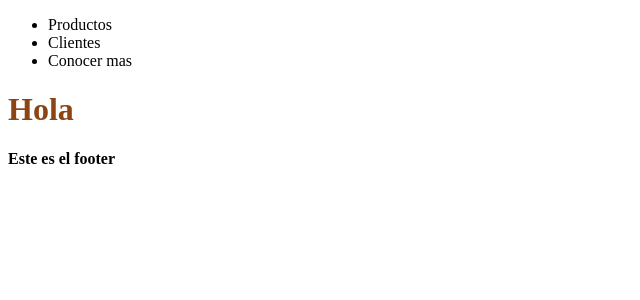
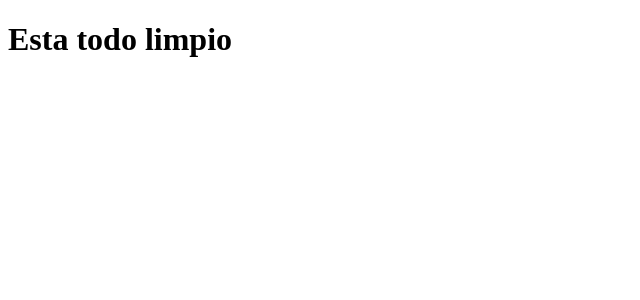
Before and after one commit to EdwinMtzL/ecommerce, a React (Vite) app: page / in a window 1280 px wide. Shown: the top 300 px of the page, without its empty margins (0-640 px from the left). Built offline with nearby package versions, Linux system fonts and the light colour scheme.

Commit message:
Se quita codigo inecesario

```diff
--- a/src/App.css
+++ /dev/null
@@ -1,3 +0,0 @@
-h1{
-    color: blueviolet
-}
--- a/src/App.jsx
+++ b/src/App.jsx
@@ -1,16 +1,9 @@
-import { Footer } from "./Footer"
-import { Navbar } from "./Navbar"
-import './App.css'
-
-function App() {
-
+const App= ()=> {
   return (
     <>
       <div>
-        <Navbar />
-        <h1 style={{ color:"saddlebrown", fontSize:"2rem" }}>Hola</h1>
+        <h1>Esta todo limpio</h1>
       </div>
-      <Footer/>
     </>
   )
 }
--- a/src/Footer.jsx
+++ /dev/null
@@ -1,13 +0,0 @@
-
-// import {styles} from './Footer.module.css'
-
-export const Footer = () => {
-    return (
-       <>
-       <div>
-        {/* <h4 className={styles.title}>Este es el footer</h4> */}
-        <h4>Este es el footer</h4>
-       </div>
-       </>
-    )
-}
--- a/src/Footer.module.css
+++ /dev/null
@@ -1,3 +0,0 @@
-title{
-    color:peru;
-}
--- a/src/Navbar.jsx
+++ /dev/null
@@ -1,15 +0,0 @@
-
-
-export const Navbar = () =>{
-    return(
-    <>
-        <nav>
-            <ul>
-                <li>Productos</li>
-                <li>Clientes</li>
-                <li>Conocer mas</li>
-            </ul>
-        </nav>
-    </>
-    )
-}
```
Also changed, not shown: src/Navbar.css (deleted).
